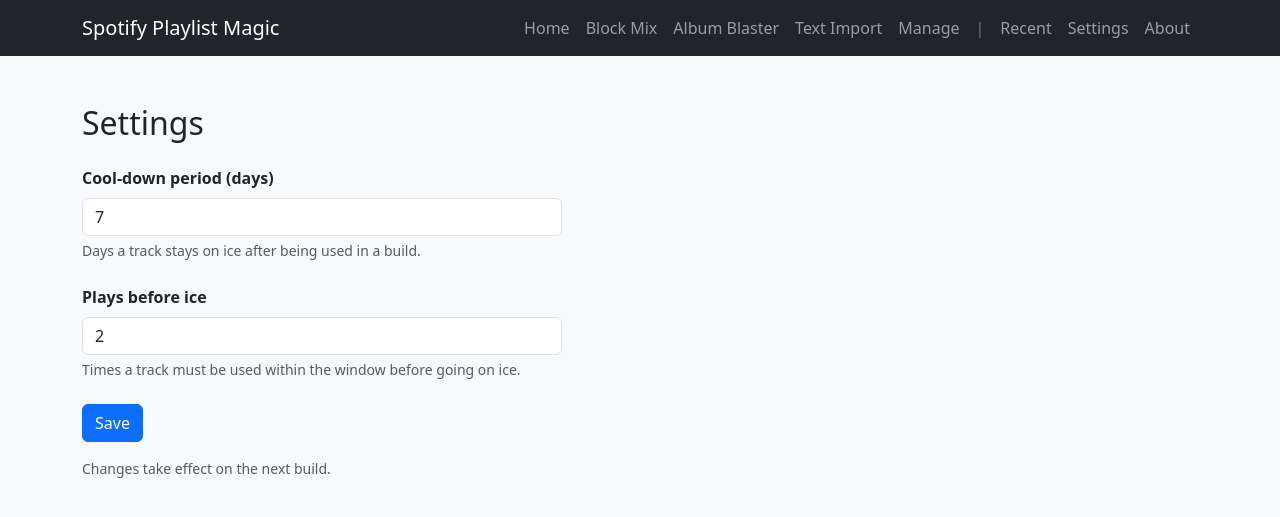
After one commit to CoryBerry/Spotify_Playlist_Magic, a Flask app: page /settings in a window 1280 px wide. The commit adds this page. Shown: the top 517 px of the page. Run offline with Flask 3, Linux system fonts and the light colour scheme; data comes from the database, SQL or seed files in the repository.

Commit message:
Add cooldown stats widget and Settings page
- AppSettings model with cooldown_days (default 7) and cooldown_max_plays (default 2)
- Block Mix builds now respect both settings instead of hardcoded 7-day simple set
- /settings page to configure both values
- Recently Created shows on-ice track count with proportional time buckets
- Settings nav link in base.html

Co-Authored-By: Claude Sonnet 4.6 <noreply@anthropic.com>

```diff
--- a/app.py
+++ b/app.py
@@ -159,6 +159,12 @@ class TrackHistory(db.Model):
     used_at  = db.Column(db.DateTime,    default=datetime.now)
 
 
+class AppSettings(db.Model):
+    id                 = db.Column(db.Integer, primary_key=True)
+    cooldown_days      = db.Column(db.Integer, default=7)
+    cooldown_max_plays = db.Column(db.Integer, default=2)
+
+
 with app.app_context():
     db.create_all()
 
@@ -172,6 +178,50 @@ def _record_usage(playlist_ids, provider):
         else:
             db.session.add(PlaylistUsage(playlist_id=pid, provider=provider))
     db.session.commit()
+
+
+def get_settings():
+    s = AppSettings.query.get(1)
+    if not s:
+        s = AppSettings(id=1)
+        db.session.add(s)
+        db.session.commit()
+    return s
+
+
+def get_cooldown_stats(provider):
+    from sqlalchemy import func
+    s      = get_settings()
+    cd     = s.cooldown_days
+    cutoff = datetime.now() - timedelta(days=cd)
+
+    rows = db.session.query(
+        TrackHistory.track_id,
+        func.count(TrackHistory.id).label("n"),
+        func.max(TrackHistory.used_at).label("last_used")
+    ).filter(
+        TrackHistory.provider == provider,
+        TrackHistory.used_at  >= cutoff
+    ).group_by(TrackHistory.track_id).all()
+
+    on_ice = [r for r in rows if r.n >= s.cooldown_max_plays]
+    total  = len(on_ice)
+
+    # Bucket day values: 1/7, 3/7, 6/7 of cooldown_days
+    b1 = max(1, round(cd / 7))
+    b2 = max(1, round(3 * cd / 7))
+    b3 = max(1, round(6 * cd / 7))
+    now = datetime.now()
+
+    def _count_bucket(days):
+        threshold = now - timedelta(days=days)
+        return sum(1 for r in on_ice if r.last_used >= threshold)
+
+    return {
+        "total":         total,
+        "buckets":       [(b1, _count_bucket(b1)), (b2, _count_bucket(b2)), (b3, _count_bucket(b3))],
+        "cooldown_days": cd,
+    }
 
 
 # ---------------------------------------------------------------
@@ -413,12 +463,18 @@ def spotify_build():
     fallbacks = []
     mood      = "none"
 
-    # 7-day cooldown: exclude tracks used in recent builds; fall back to full pool if too few remain
-    week_ago     = datetime.now() - timedelta(days=7)
-    on_cooldown  = {r.track_id for r in TrackHistory.query.filter(
+    # Cooldown: exclude tracks used >= max_plays times within window; fall back to full pool if too few remain
+    from sqlalchemy import func as _func
+    settings    = get_settings()
+    cutoff      = datetime.now() - timedelta(days=settings.cooldown_days)
+    raw         = db.session.query(
+        TrackHistory.track_id,
+        _func.count(TrackHistory.id).label("n")
+    ).filter(
         TrackHistory.provider == "spotify",
-        TrackHistory.used_at  >= week_ago
-    ).all()}
+        TrackHistory.used_at  >= cutoff
+    ).group_by(TrackHistory.track_id).all()
+    on_cooldown = {r.track_id for r in raw if r.n >= settings.cooldown_max_plays}
     for pid in list(all_tracks):
         fresh = [t for t in all_tracks[pid] if t not in on_cooldown]
         all_tracks[pid] = fresh if len(fresh) >= block_size else all_tracks[pid]
@@ -770,12 +826,18 @@ def plex_build():
     for key in selected_keys:
         all_tracks[key] = plex.fetchItems(f"/playlists/{key}/items")
 
-    # 7-day cooldown: exclude tracks used in recent builds; fall back to full pool if too few remain
-    week_ago    = datetime.now() - timedelta(days=7)
-    on_cooldown = {r.track_id for r in TrackHistory.query.filter(
+    # Cooldown: exclude tracks used >= max_plays times within window; fall back to full pool if too few remain
+    from sqlalchemy import func as _func
+    settings    = get_settings()
+    cutoff      = datetime.now() - timedelta(days=settings.cooldown_days)
+    raw         = db.session.query(
+        TrackHistory.track_id,
+        _func.count(TrackHistory.id).label("n")
+    ).filter(
         TrackHistory.provider == "plex",
-        TrackHistory.used_at  >= week_ago
-    ).all()}
+        TrackHistory.used_at  >= cutoff
+    ).group_by(TrackHistory.track_id).all()
+    on_cooldown = {r.track_id for r in raw if r.n >= settings.cooldown_max_plays}
     for key in list(all_tracks):
         fresh = [t for t in all_tracks[key] if str(t.ratingKey) not in on_cooldown]
         all_tracks[key] = fresh if len(fresh) >= block_size else all_tracks[key]
@@ -1133,11 +1195,13 @@ def recently_created():
     if changed:
         db.session.commit()
 
-    return render_template("recently_created.html", records=records)
+    cooldown_stats = get_cooldown_stats("spotify") if sp else None
+    return render_template("recently_created.html", records=records, cooldown_stats=cooldown_stats)
 
 
-@app.route("/recently-created/remove/<int:record_id>", methods=["POST"])
-def recently_created_remove(record_id):
+@app.route("/recently-created/delete/<int:record_id>", methods=["POST"])
+def recently_created_delete(record_id):
+    """Delete from provider and mark dead — keeps history."""
     rec = CreatedPlaylist.query.get(record_id)
     if rec and rec.alive:
         try:
@@ -1150,9 +1214,47 @@ def recently_created_remove(record_id):
                 if plex:
                     plex.fetchItem(int(rec.playlist_id)).delete()
         except Exception:
-            pass  # already gone — still remove from our records
+            pass  # already gone — still mark dead
+        rec.alive = False
+        rec.checked_at = datetime.now()
+        db.session.commit()
+    return redirect(url_for("recently_created"))
+
+
+@app.route("/recently-created/remove/<int:record_id>", methods=["POST"])
+def recently_created_remove(record_id):
+    """Remove from DB only — no provider call."""
+    rec = CreatedPlaylist.query.get(record_id)
     if rec:
         db.session.delete(rec)
+        db.session.commit()
+    return redirect(url_for("recently_created"))
+
+
+@app.route("/recently-created/scan", methods=["POST"])
+def recently_created_scan():
+    """Force re-check all alive records regardless of VERIFY_TTL."""
+    sp   = get_spotify_client()
+    plex = get_plex()
+    now  = datetime.now()
+
+    records = CreatedPlaylist.query.filter_by(alive=True).all()
+    changed = False
+    for rec in records:
+        try:
+            if rec.provider == "spotify" and sp:
+                sp.playlist(rec.playlist_id, fields="id")
+            elif rec.provider == "plex" and plex:
+                plex.fetchItem(int(rec.playlist_id))
+            else:
+                continue
+            rec.alive = True
+        except Exception:
+            rec.alive = False
+        rec.checked_at = now
+        changed = True
+
+    if changed:
         db.session.commit()
     return redirect(url_for("recently_created"))
 
@@ -1164,5 +1266,23 @@ def recently_created_clear_dead():
     return redirect(url_for("recently_created"))
 
 
+# ---------------------------------------------------------------
+# Routes — Settings
+# ---------------------------------------------------------------
+
+@app.route("/settings", methods=["GET", "POST"])
+def settings_page():
+    s = get_settings()
+    if request.method == "POST":
+        try:
+            s.cooldown_days      = max(1, min(365, int(request.form["cooldown_days"])))
+            s.cooldown_max_plays = max(1, min(99,  int(request.form["cooldown_max_plays"])))
+            db.session.commit()
+        except (ValueError, TypeError):
+            pass
+        return redirect(url_for("settings_page"))
+    return render_template("settings.html", settings=s)
+
+
 if __name__ == "__main__":
     app.run(debug=True)
--- a/templates/base.html
+++ b/templates/base.html
@@ -24,6 +24,7 @@
         {% endif %}
         <span class="nav-link text-secondary" style="cursor:default;">|</span>
         <a class="nav-link" href="/recently-created">Recent</a>
+        <a class="nav-link" href="/settings">Settings</a>
         <a class="nav-link" href="/about">About</a>
         {% if session.spotify_token %}
           <a class="nav-link text-warning" href="/logout">Disconnect Spotify</a>
--- /dev/null
+++ b/templates/settings.html
@@ -0,0 +1,26 @@
+{% extends "base.html" %}
+
+{% block title %}Settings{% endblock %}
+
+{% block content %}
+  <h2 class="mb-4">Settings</h2>
+
+  <form method="POST" action="/settings" style="max-width: 480px;">
+    <div class="mb-4">
+      <label for="cooldown_days" class="form-label fw-semibold">Cool-down period (days)</label>
+      <input type="number" class="form-control" id="cooldown_days" name="cooldown_days"
+             min="1" value="{{ settings.cooldown_days }}" required>
+      <div class="form-text">Days a track stays on ice after being used in a build.</div>
+    </div>
+
+    <div class="mb-4">
+      <label for="cooldown_max_plays" class="form-label fw-semibold">Plays before ice</label>
+      <input type="number" class="form-control" id="cooldown_max_plays" name="cooldown_max_plays"
+             min="1" value="{{ settings.cooldown_max_plays }}" required>
+      <div class="form-text">Times a track must be used within the window before going on ice.</div>
+    </div>
+
+    <button type="submit" class="btn btn-primary">Save</button>
+    <p class="text-muted small mt-3">Changes take effect on the next build.</p>
+  </form>
+{% endblock %}
```
Also changed, not shown: templates/recently_created.html (+102 -25 lines).
